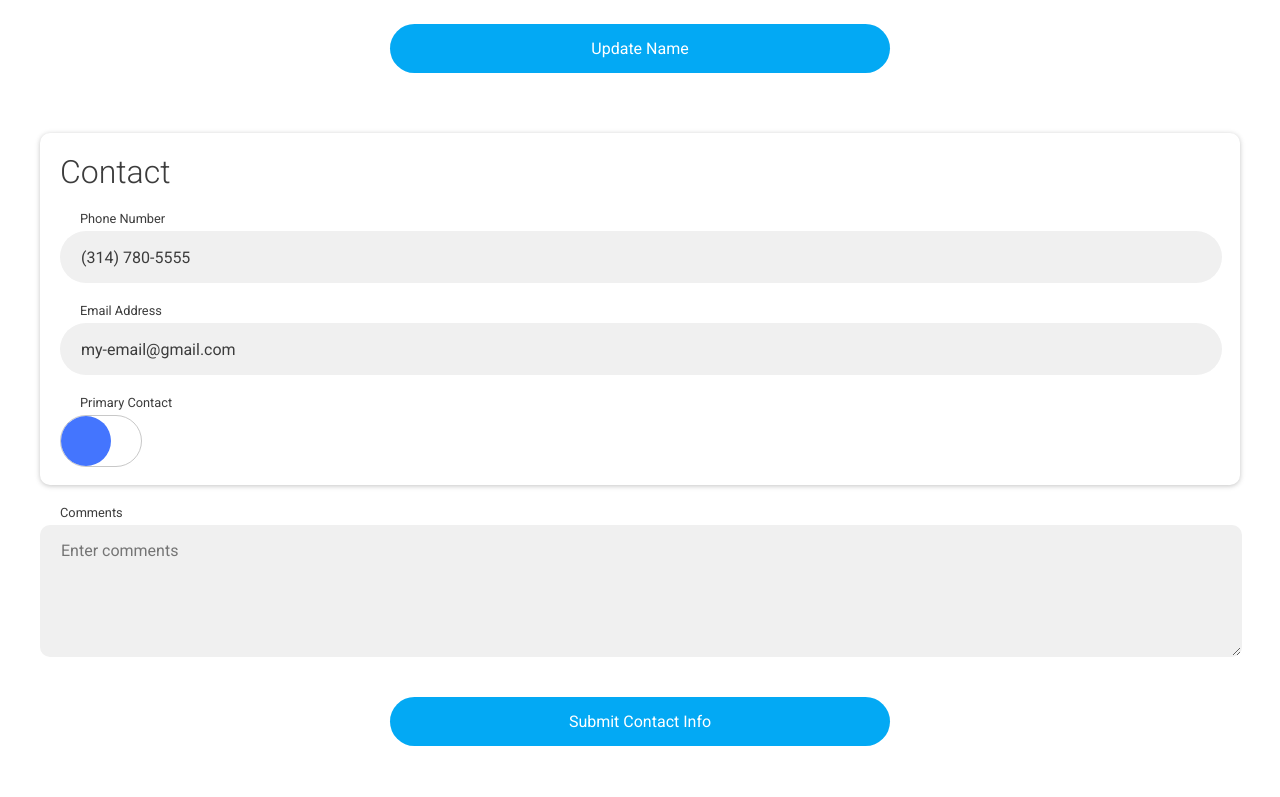
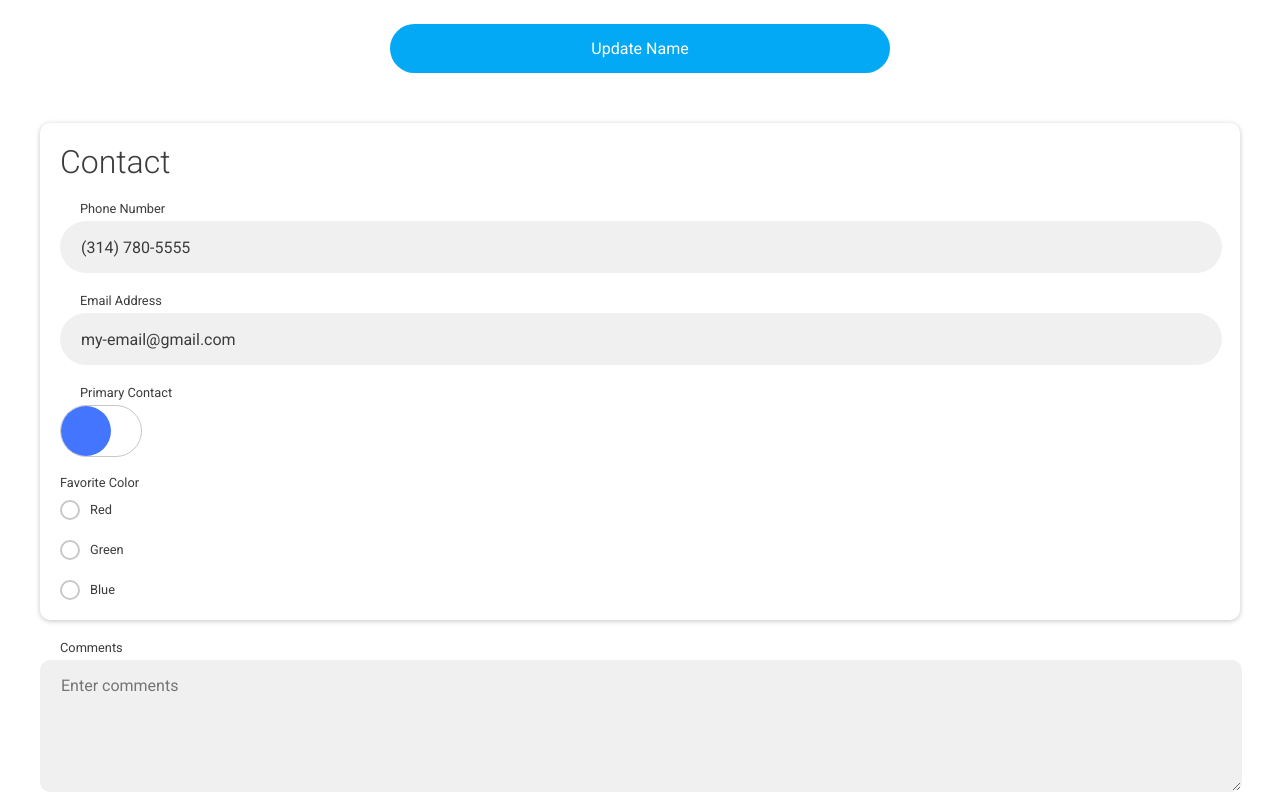
Before and after one commit to TheVVaFFle/react-lightning-form, a React app: page / in a window 1280 px wide. Shown: the part 425-1222 px from the top of the page. Built offline with nearby package versions, Linux system fonts and the light colour scheme.

Commit message:
Radio buttons working

```diff
--- a/src/components/app/app.tsx
+++ b/src/components/app/app.tsx
@@ -72,6 +72,26 @@ export const App: React.SFC<AppProps> = (props: AppProps) => {
       >
         <Section title="Contact">
           <Section lg={3} data={Test.data.contact} />
+          <Section>
+            <input
+              id="favorite-color-red"
+              type="radio"
+              name="favorite-color"
+              value="Red"
+            />
+            <input
+              id="favorite-color-green"
+              type="radio"
+              name="favorite-color"
+              value="Green"
+            />
+            <input
+              id="favorite-color-blue"
+              type="radio"
+              name="favorite-color"
+              value="Blue"
+            />
+          </Section>
         </Section>
         <textarea
           id="comments"
--- a/src/components/form/form.scss
+++ b/src/components/form/form.scss
@@ -32,6 +32,7 @@
       display: inline-block;
       position: relative;
       vertical-align: top;
+    }
 
     .label,
     .error-message {
@@ -58,7 +59,6 @@
         height: 15px;
         opacity: 1;
         margin-top: 5px;
-        }
       }
     }
 
@@ -116,6 +116,112 @@
           transition: all 0.25s;
           width: 50px;
         }
+      }
+    }
+
+    .radio {
+      .label,
+      .radio-button-wrapper,
+      input {
+        display: inline-block;
+        height: 20px;
+        line-height: 20px;
+        margin: 0px;
+        vertical-align: top;
+      }
+
+      .label {
+        margin-left: 10px;
+      }
+
+      .radio-button-wrapper {
+        cursor: pointer;
+        height: 20px;
+        position: relative;
+        text-align: center;
+        width: 20px;
+
+        input {
+          cursor: pointer;
+          height: 20px;
+          opacity: 0;
+          width: 20px;
+
+          &:checked {
+            + .border {
+              border-color: $blue;
+
+              .center {
+                opacity: 1;
+                transform: translate(-50%, -50%) scale(1);
+              }
+            }
+
+            &:active {
+              ~ .ring {
+                background-color: rgba($blue, 0.3);
+              }
+            }
+          }
+
+          &:active,
+          &:focus {
+            ~ .ring {
+              opacity: 1;
+              transform: translate(-50%, -50%) scale(1);
+            }
+          }
+        }
+
+        .border {
+          border: 2px solid gray(200);
+          border-radius: 100px;
+          height: 16px;
+          left: 50%;
+          pointer-events: none;
+          position: absolute;
+          top: 50%;
+          transform: translate(-50%, -50%);
+          width: 16px;
+          z-index: 2;
+
+          .center {
+            background-color: $blue;
+            border-radius: 100px;
+            height: 10px;
+            left: 50%;
+            opacity: 0;
+            pointer-events: none;
+            position: absolute;
+            top: 50%;
+            transform: translate(-50%, -50%) scale(0.5);
+            transition: all 0.25s;
+            width: 10px;
+          }
+        }
+
+        .ring {
+          background-color: rgba(gray(200), 0.3);
+          content: "";
+          border-radius: 100px;
+          height: 30px;
+          left: 50%;
+          opacity: 0;
+          pointer-events: none;
+          position: absolute;
+          top: 50%;
+          transform: translate(-50%, -50%) scale(0.5);
+          transition: all 0.25s;
+          width: 30px;
+          z-index: 1;
+        }
+      }
+    }
+
+    .radio-group {
+      > .label {
+        margin-bottom: 10px;
+        margin-left: 0px;
       }
     }
 
@@ -203,21 +309,9 @@
       margin: auto;
       max-width: 500px;
       width: 100%;
+
       .error-message {
-        color: $red;
-        font-weight: 400;
-        height: 0px;
-        margin: 0px;
-        margin-top: 10px;
-        opacity: 0;
-        pointer-events: none;
         text-align: center;
-        transition: all 0.25s;
-
-        &.show {
-          opacity: 1;
-          height: 20px;
-        }
       }
     }
 
--- a/src/components/form/form.tsx
+++ b/src/components/form/form.tsx
@@ -12,6 +12,8 @@ export enum FormComponentType {
   Section = "section",
   Text = "text",
   Checkbox = "checkbox",
+  Radio = "radio",
+  RadioGroup = "radio-group",
   Dropdown = "dropdown"
 }
 
@@ -53,6 +55,7 @@ export const Form: React.SFC<FormProps> = (props: FormProps) => {
 
     return React.Children.map(children, (child: JSX.Element) => {
       const type: string = FormUtility.get.childType(child);
+
       if (type === FormComponentType.Section) {
         altIndex = 0;
 
@@ -71,7 +74,7 @@ export const Form: React.SFC<FormProps> = (props: FormProps) => {
         if (child.props.data) {
           mappedChildren = FormUtility.input.mapAllFromData(child.props.data);
         } else {
-          mappedChildren = fields.props.children;
+          mappedChildren = FormUtility.input.handleChildren(fields);
         }
 
         mappedChildren = React.Children.map(
--- a/src/utility/form.tsx
+++ b/src/utility/form.tsx
@@ -1,7 +1,7 @@
 import React, { Children } from "react";
 import classNames from "classnames";
 
-import { FormComponentType } from "../components/form/form";
+import { FormComponentType, Form } from "../components/form/form";
 import { Validate, ValidationType } from "./validation";
 import * as GeneralUtility from "./";
 
@@ -19,9 +19,14 @@ export const FormUtility = {
             type === FormComponentType.TextArea
           ) {
             if (child.props.id !== undefined && child.props.id !== null) {
-              const key: string = GeneralUtility.kebabToCamelCase(
-                child.props.id
-              );
+              let key: string = "";
+
+              if (child.props.type === FormComponentType.Radio) {
+                key = GeneralUtility.kebabToCamelCase(child.props.name);
+              } else {
+                key = GeneralUtility.kebabToCamelCase(child.props.id);
+              }
+
               updatedFormState[key] = {
                 value: child.props.defaultValue || "",
                 validate: child.props.validate || null,
@@ -34,7 +39,7 @@ export const FormUtility = {
             if (child.props.children) {
               const section: JSX.Element = child.type(child.props),
                 fields: JSX.Element = section.props.children.find(
-                  (c: JSX.Element) => c.props.className === "fields"
+                  (c: JSX.Element) => c && c.props.className === "fields"
                 );
               FormUtility.state.create(formState, fields.props.children);
             } else {
@@ -303,6 +308,16 @@ export const FormUtility = {
         return getInputForDataProperty(key, value);
       });
     },
+    handleChildren: (fields: JSX.Element) => {
+      const isRadioGroup: boolean = FormUtility.input.is.radioGroup(
+        fields.props.children
+      );
+      if (isRadioGroup) {
+        return [FormUtility.input.convert.to.radioGroup(fields.props.children)];
+      } else {
+        return fields.props.children;
+      }
+    },
     enhance: (
       child: JSX.Element,
       formState: any,
@@ -364,6 +379,52 @@ export const FormUtility = {
             {errorMessage}
           </div>
         );
+      } else if (child.props.type === FormComponentType.Radio) {
+        return (
+          <div
+            key={child.props.id}
+            id={child.props.id}
+            className="input radio"
+            style={style}
+          >
+            <div className="radio-button-wrapper">
+              {React.cloneElement(child, {
+                ...child.props,
+                className,
+                validate,
+                onChange,
+                onKeyUp
+              })}
+              <div className="border">
+                <div className="center" />
+              </div>
+              <div className="ring" />
+            </div>
+            {label}
+          </div>
+        );
+      } else if (child.props.type === FormComponentType.RadioGroup) {
+        const radios: JSX.Element[] = child.props.children.map(
+          (c: JSX.Element, i: number) => {
+            return FormUtility.input.enhance(
+              c,
+              formState,
+              columns,
+              i,
+              updateCount,
+              setUpdateCount,
+              setFormState,
+              handleOnSubmit
+            );
+          }
+        );
+
+        return (
+          <div id={child.props.id} className="radio-group" type="radio-group">
+            {label}
+            {radios}
+          </div>
+        );
       } else if (child.props.type === FormComponentType.Dropdown) {
         return (
           <div className="input dropdown" style={style}>
@@ -416,6 +477,29 @@ export const FormUtility = {
         return child;
       }
     },
+    is: {
+      radioGroup: (children: JSX.Element[]): boolean => {
+        const nRadios: number = children.filter(
+          (c: JSX.Element) => c.props.type === FormComponentType.Radio
+        ).length;
+        return nRadios === children.length;
+      }
+    },
+    convert: {
+      to: {
+        radioGroup: (children: JSX.Element[]) => {
+          return (
+            <div
+              id={children[0].props.name}
+              className="radio-group"
+              type="radio-group"
+            >
+              {children}
+            </div>
+          );
+        }
+      }
+    },
     get: {
       onChange: (
         child: JSX.Element,
@@ -434,7 +518,13 @@ export const FormUtility = {
           };
 
           let updatedFormState: any = formState,
-            key: string = GeneralUtility.kebabToCamelCase(child.props.id);
+            key: string = "";
+
+          if (child.props.type === FormComponentType.Radio) {
+            key = GeneralUtility.kebabToCamelCase(child.props.name);
+          } else {
+            key = GeneralUtility.kebabToCamelCase(child.props.id);
+          }
 
           updatedFormState[key] = {
             ...formState[key],
@@ -477,6 +567,17 @@ export const FormUtility = {
       label: (child: JSX.Element): JSX.Element | null => {
         if (child.props.label) {
           return <h1 className="label">{child.props.label}</h1>;
+        } else if (
+          child.props.type === FormComponentType.Radio &&
+          child.props.value
+        ) {
+          return <h1 className="label">{child.props.value}</h1>;
+        } else if (child.props.type === FormComponentType.RadioGroup) {
+          return (
+            <h1 className="label">
+              {GeneralUtility.kebabToNormal(child.props.id)}
+            </h1>
+          );
         }
 
         return null;
--- a/src/utility/index.ts
+++ b/src/utility/index.ts
@@ -14,3 +14,6 @@ export const camelCaseToKebab = (value: string) =>
 
 export const kebabToCamelCase = (value: string) =>
   _.camelCase(value.replace(/-/g, " "));
+
+export const kebabToNormal = (value: string) =>
+  camelCaseToNormal(kebabToCamelCase(value));
```
Lines whose indentation alone changed are shown as unchanged.
